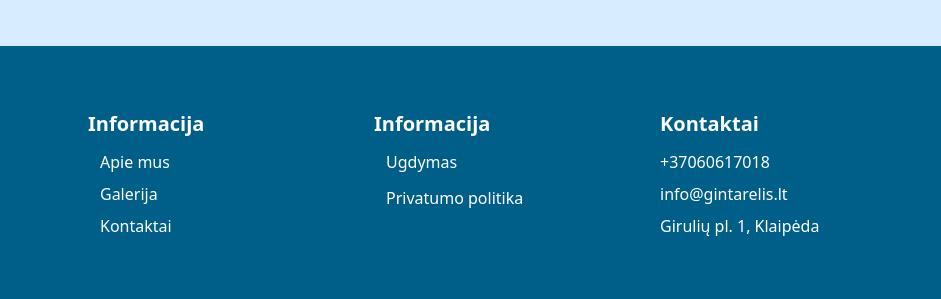
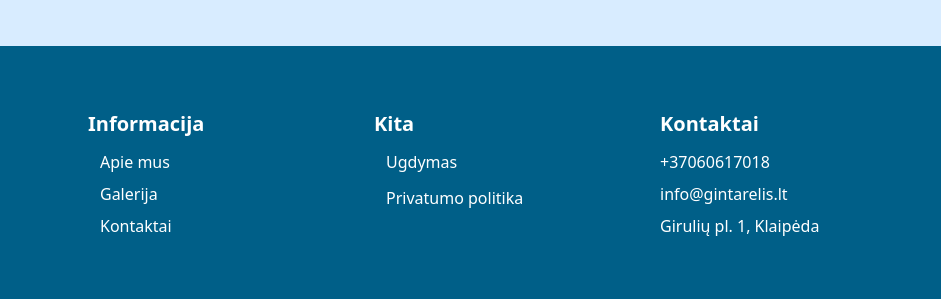
Before and after one commit to mariusdz/gintarelis, a plain HTML site: page index.html in a window 1280 px wide. Shown: the part 2958-3257 px from the top of the page, 0-941 px from the left. Drawn offline with nearby package versions, Linux system fonts and the light colour scheme; no server answers.

Commit message:
initial commit

```diff
--- a/index.html
+++ b/index.html
@@ -433,7 +433,7 @@
           </div>
 
           <div>
-            <h2 class="text-xl font-bold mb-3">Informacija</h2>
+            <h2 class="text-xl font-bold mb-3">Kita</h2>
             <ul class="space-y-2 flex flex-col items-center md:items-start">
               <li>
                 <a
```
